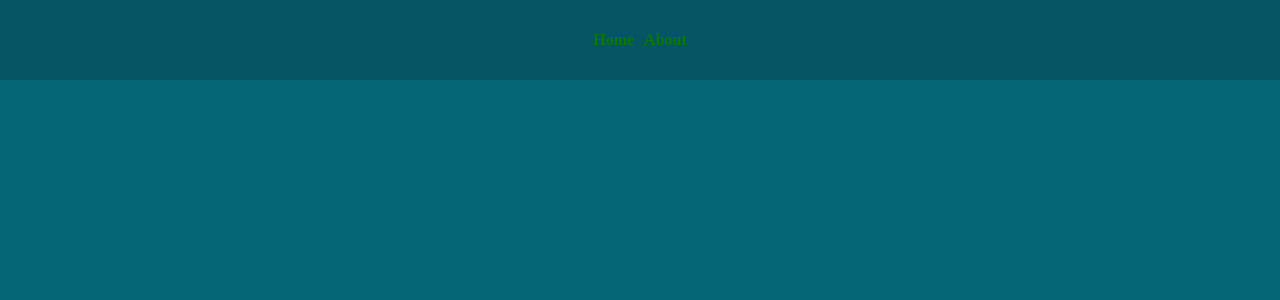
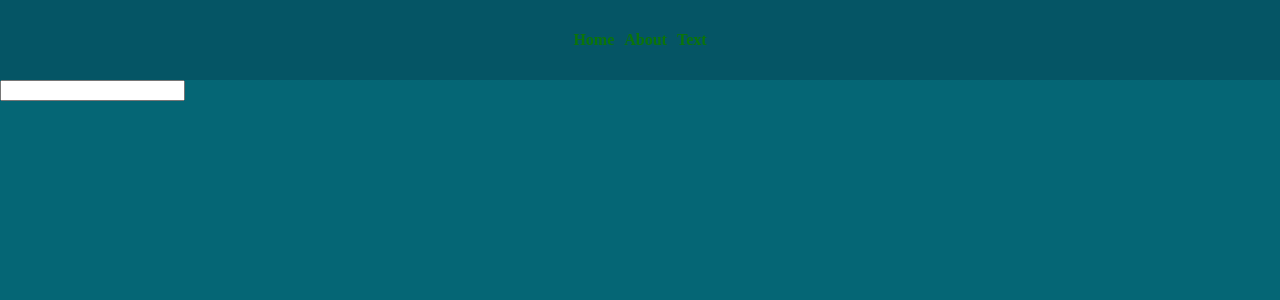
Before and after one commit to fuadofficial/todo-react, a React (Create React App) app: page /text in a window 1280 px wide. Before the commit this address had no page. Shown: the top 300 px of the page. Built offline with nearby package versions, Linux system fonts and the light colour scheme.

Commit message:
texts for use not repeat code

```diff
--- a/src/App.js
+++ b/src/App.js
@@ -2,6 +2,7 @@ import React from "react";
 import TodoApp from "./component/TodoApp/TodoApp";
 import Header from "./component/Header/Header";
 import About from "./component/TodoApp/About/About";
+import Text from "./component/Text/Text";
 import { BrowserRouter as Router, Routes, Route } from "react-router-dom";
 
 export default function App() {
@@ -11,6 +12,7 @@ export default function App() {
       <Routes>
         <Route path="/" element={<TodoApp />} />
         <Route path="/about" element={<About />} />
+        <Route path="/text" element={<Text/>} />
       </Routes>
     </Router>
   );
--- a/src/component/Header/Header.js
+++ b/src/component/Header/Header.js
@@ -1,12 +1,13 @@
-import React from 'react'
-import './Header.css';
-import { Link } from 'react-router-dom';
+import React from "react";
+import "./Header.css";
+import { Link } from "react-router-dom";
 
 export default function Header() {
   return (
     <header>
-        <Link to="/">Home</Link>
-        <Link to="/about" >About</Link>
+      <Link to="/">Home</Link>
+      <Link to="/about">About</Link>
+      <Link to="/text">Text</Link>
     </header>
-  )
+  );
 }
--- /dev/null
+++ b/src/component/Text/Text.js
@@ -0,0 +1,18 @@
+import React, { Component } from 'react'
+import { dynamicHandle } from '../../utils';
+
+export default class Text extends Component {
+    state = {
+        name: ""
+    }
+
+    render() {
+        const { name } = this.state;
+        console.log(name);
+        return (
+            <div>
+                <input type="text" value={name} name='name' onChange={(event) => dynamicHandle(event, this)} />
+            </div>
+        )
+    }
+}
--- /dev/null
+++ b/src/utils.js
@@ -0,0 +1,5 @@
+export const dynamicHandle = (event, component) => {
+    return component.setState({
+        [event.target.name]:event.target.value
+    })
+};
```
